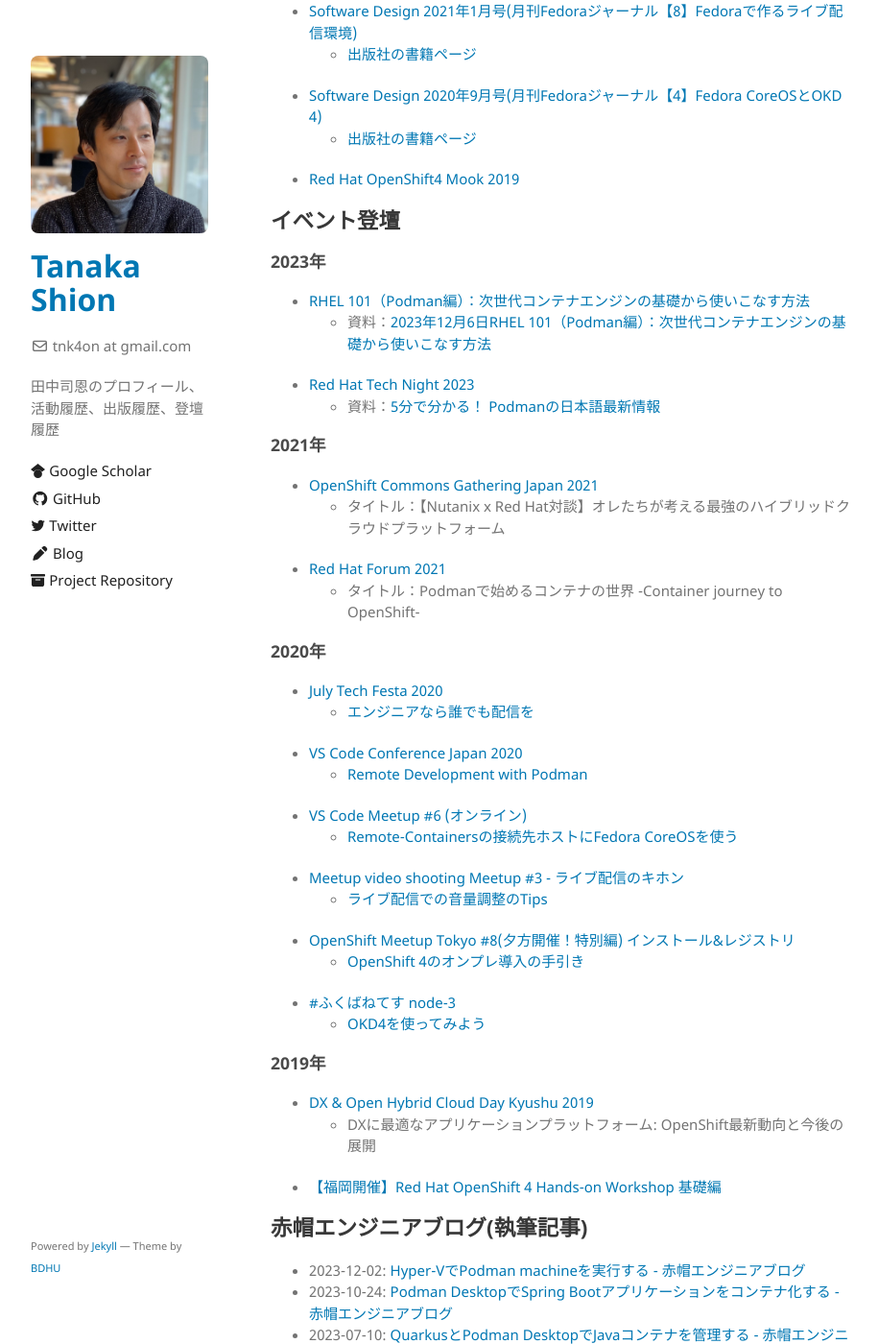
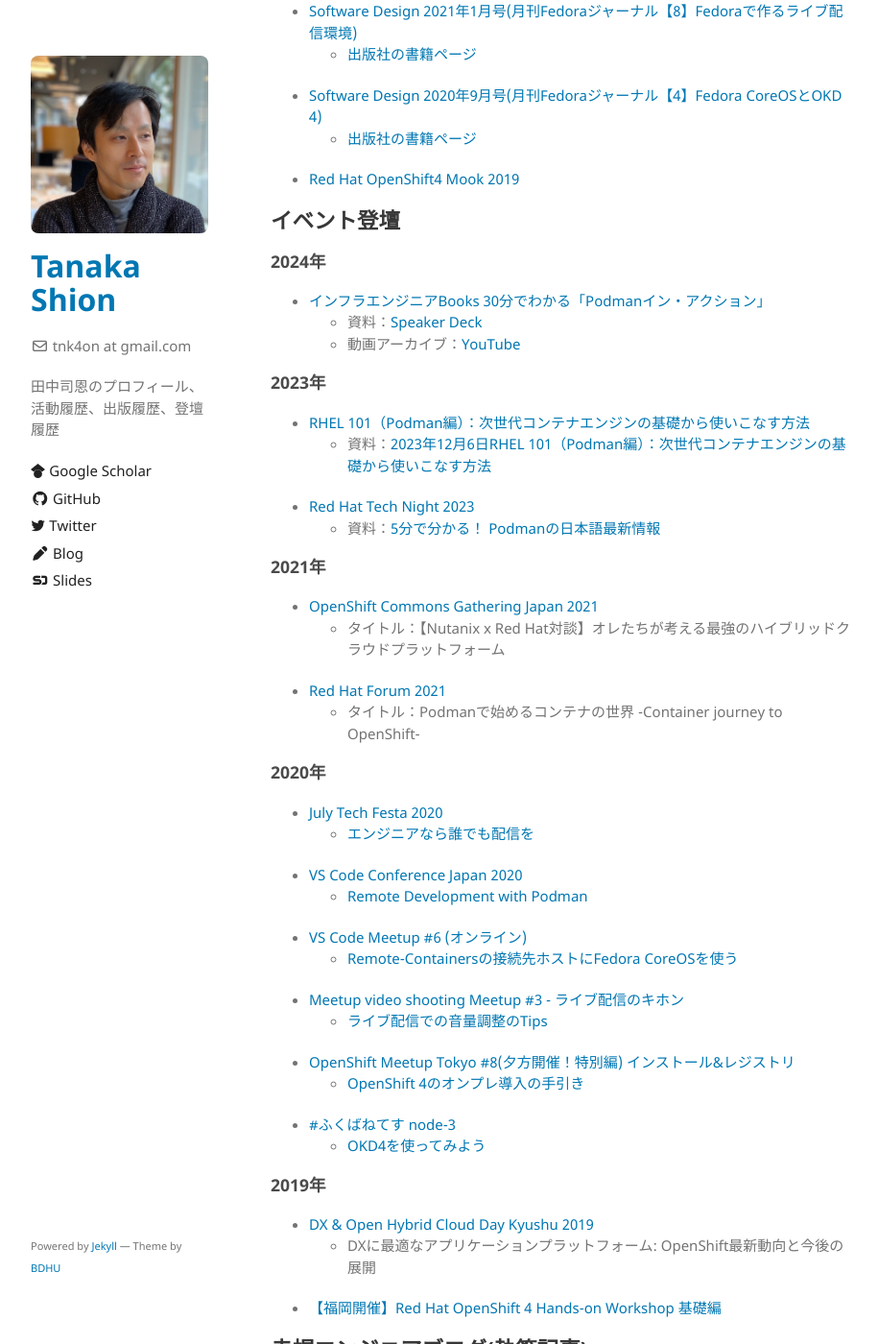
Before and after one commit to tnk4on/tnk4on.github.io, a Jekyll site: the page built from index.md, in a window 1280 px wide and 1400 px high, scrolled down 715 px. Shown: the whole window at 96% size, without its empty margins (178-1093 px from the left). Built offline with Jekyll 4.4.1, drawn with Linux system fonts in a browser that asks for light colours; some of the changed text lies outside the part shown.

Commit message:
update and add devcontainer

```diff
--- a/_config.yml
+++ b/_config.yml
@@ -29,9 +29,11 @@ sidebar:
   - name: Blog
     icon: <i class="fa-solid fa-pen"></i>
     link: https://tnk4on.hatenablog.com
-  - name: Project Repository
-    icon: <svg xmlns="http://www.w3.org/2000/svg" aria-hidden="true" role="img" style="vertical-align:-0.125em;" width="1em" height="1em" preserveAspectRatio="xMidYMid meet" viewBox="0 0 16 16"><g fill="currentColor"><path d="M12.643 15C13.979 15 15 13.845 15 12.5V5H1v7.5C1 13.845 2.021 15 3.357 15h9.286zM5.5 7h5a.5.5 0 0 1 0 1h-5a.5.5 0 0 1 0-1zM.8 1a.8.8 0 0 0-.8.8V3a.8.8 0 0 0 .8.8h14.4A.8.8 0 0 0 16 3V1.8a.8.8 0 0 0-.8-.8H.8z"/></g></svg>
-    link: https://github.com/tn4on
+  - name: Slides
+    icon: <i class="fa-brands fa-speaker-deck"></i>
+    link: https://speakerdeck.com/tnk4on
+
+
 
 # https://github.com/github/pages-gem/issues/399#issuecomment-301827749
 # When running locally, we run into the following error —
--- a/index.md
+++ b/index.md
@@ -31,6 +31,11 @@ layout: default
 - [Red Hat OpenShift4 Mook 2019](http://redhat.lookbookhq.com/OCP4Intro_Mook)
 
 ## イベント登壇
+### 2024年
+- [インフラエンジニアBooks 30分でわかる「Podmanイン・アクション」](https://infra-eng-books.connpass.com/event/303884/)
+  - 資料：[Speaker Deck](https://speakerdeck.com/tnk4on/infra-engineer-books-podman-in-action)
+  - 動画アーカイブ：[YouTube](https://youtu.be/ufTrB576A1U)
+
 ### 2023年
 - [RHEL 101（Podman編）：次世代コンテナエンジンの基礎から使いこなす方法](https://www.redhat.com/ja/events/webinar/master-next-gen-container-engine)
   - 資料：[2023年12月6日RHEL 101（Podman編）：次世代コンテナエンジンの基礎から使いこなす方法](https://tracks.redhat.com/l/2023-12-6-rhel-101-p)
@@ -63,6 +68,7 @@ layout: default
 - [【福岡開催】Red Hat OpenShift 4 Hands-on Workshop 基礎編](https://events.redhat.com/profile/form/index.cfm?PKformID=0x86280abcd)
 
 ## 赤帽エンジニアブログ(執筆記事)
+- 2024-01-11: [書籍「Podmanイン・アクション」の紹介 - 赤帽エンジニアブログ](https://rheb.hatenablog.com/entry/podman-in-action-ja)
 - 2023-12-02: [Hyper-VでPodman machineを実行する - 赤帽エンジニアブログ](https://rheb.hatenablog.com/entry/podman-machine-on-hyperv)
 - 2023-10-24: [Podman DesktopでSpring Bootアプリケーションをコンテナ化する - 赤帽エンジニアブログ](https://rheb.hatenablog.com/entry/containerize-spring-boot-application-podman-desktop)
 - 2023-07-10: [QuarkusとPodman DesktopでJavaコンテナを管理する - 赤帽エンジニアブログ](https://rheb.hatenablog.com/entry/managing-java-containers-quarkus-and-podman-desktop)
```
Also changed, not shown: rheb.md (+1 -0 lines), .devcontainer/devcontainer.json (added), 1 other file.
